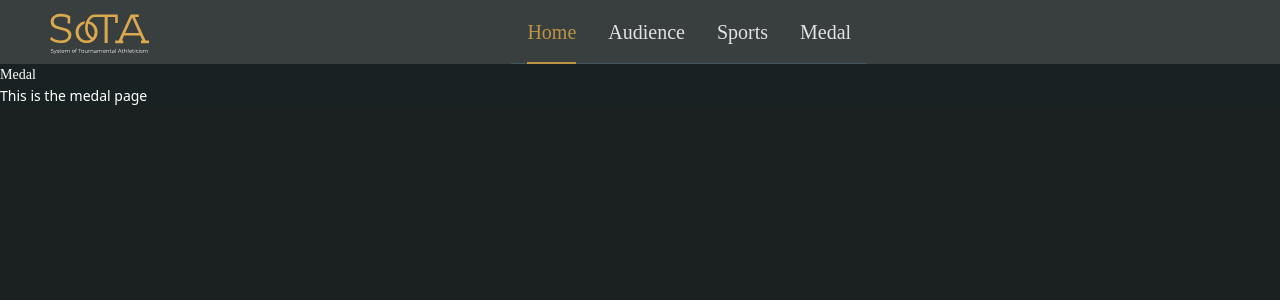
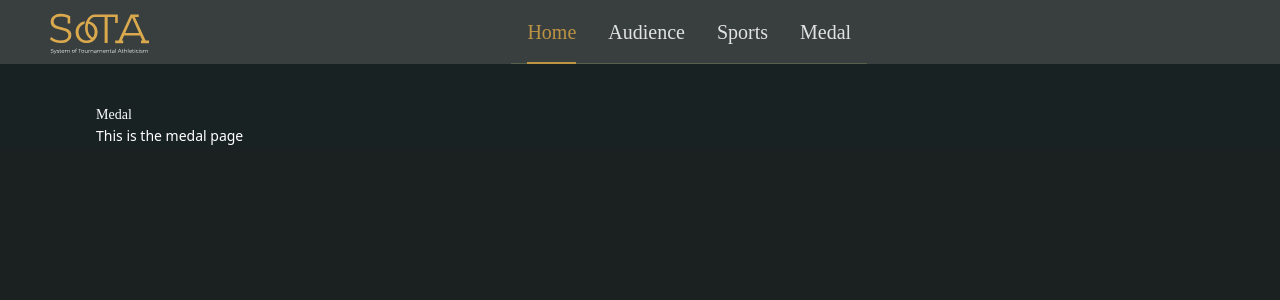
Before and after one commit to SPaM-Skill-Issue/sota-frontend, a React (Vite) app: page /medal in a window 1280 px wide. Shown: the top 300 px of the page. Built offline with nearby package versions, Linux system fonts and the light colour scheme.

Commit message:
feat(theme): add custom theme for every page

```diff
--- a/src/App.tsx
+++ b/src/App.tsx
@@ -1,5 +1,5 @@
 import { BrowserRouter, Routes, Route } from "react-router-dom";
-import { ConfigProvider, Layout, theme } from "antd";
+import { Layout } from "antd";
 import HeaderNavigation from './components/headerNavigation';
 import Home from './pages/home'
 import Audience from './pages/audience'
@@ -11,18 +11,6 @@ const { Header, Content } = Layout;
 function App() {
   return (
     <BrowserRouter>
-      <ConfigProvider theme={{
-        token: {
-          colorPrimary: "#dba94d",
-          colorInfo: "#dba94d",
-          colorSuccess: "#4c9f70",
-          colorError: "#9b2915",
-          colorBgBase: "#1b2021",
-          colorBgContainer: "#213555"
-
-        },
-        algorithm: theme.darkAlgorithm,
-      }}>
         <Layout>
           <Header className=" bg-eeric-black-light flex">
             <div >
@@ -33,16 +21,16 @@ function App() {
             </div>
           </Header>
           <Content>
+            <div className="mt-10 mx-24">
               <Routes>
                 <Route path="/" element={<Home />} />
                 <Route path="/audience" element={<Audience />} />
                 <Route path="/sports" element={<Sports />} />
                 <Route path="/medal" element={<Medal />} />
               </Routes>
-
+            </div>
           </Content>
         </Layout>
-      </ConfigProvider>
     </BrowserRouter>
   )
 }
--- a/src/components/headerNavigation.tsx
+++ b/src/components/headerNavigation.tsx
@@ -1,5 +1,5 @@
 import React from 'react';
-import { ConfigProvider, Menu, theme } from 'antd';
+import { Menu } from 'antd';
 import { Link } from 'react-router-dom';
 
 const items = [
@@ -27,13 +27,6 @@ const items = [
 
 const HeaderNavigation: React.FC = () => {
     return (
-        <ConfigProvider theme={{
-            token: {
-                colorPrimary: "#dba94d",
-                colorBgContainer: "#393F3F",
-            },
-            algorithm: theme.darkAlgorithm,
-        }}>
         <Menu defaultSelectedKeys={['home']} mode="horizontal" className="bg-eeric-black-light w-fit font-primary text-xl">
             {items.map((item) => (
                 <Menu.Item key={item.key} className="text-white">
@@ -41,7 +34,6 @@ const HeaderNavigation: React.FC = () => {
                 </Menu.Item>
             ))}
         </Menu>
-        </ConfigProvider>
     )
 }
 
--- a/src/main.tsx
+++ b/src/main.tsx
@@ -1,10 +1,23 @@
 import React from 'react'
 import ReactDOM from 'react-dom/client'
+import { ConfigProvider, theme } from 'antd';
 import App from './App.tsx'
 import './index.css'
 
 ReactDOM.createRoot(document.getElementById('root')!).render(
   <React.StrictMode>
-    <App />
+    <ConfigProvider theme={{
+      token: {
+        colorPrimary: "#dba94d",
+        colorInfo: "#dba94d",
+        colorSuccess: "#4c9f70",
+        colorError: "#9b2915",
+        colorBgBase: "#1b2021",
+        colorBgContainer: "#213555"
+      },
+      algorithm: theme.darkAlgorithm,
+    }}>
+      <App />
+    </ConfigProvider>
   </React.StrictMode>,
 )
```
Lines whose indentation alone changed are shown as unchanged.
